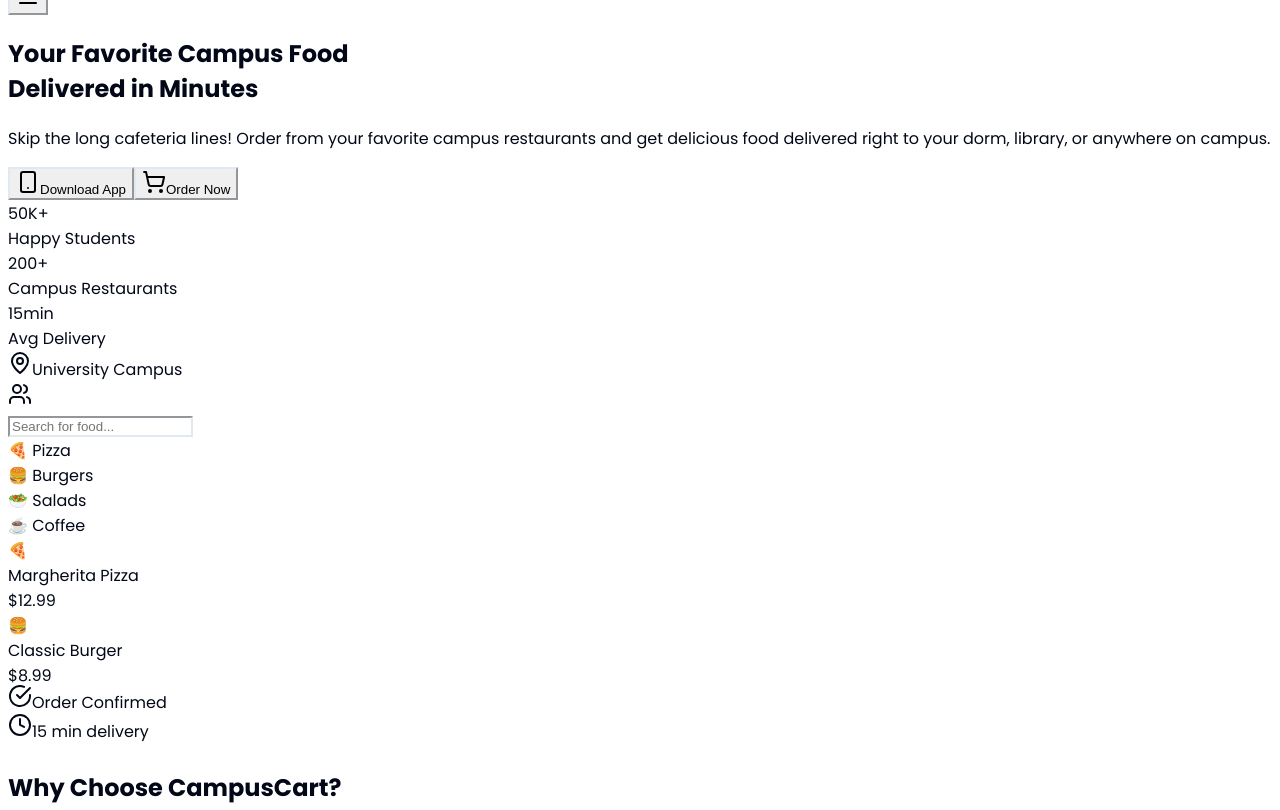
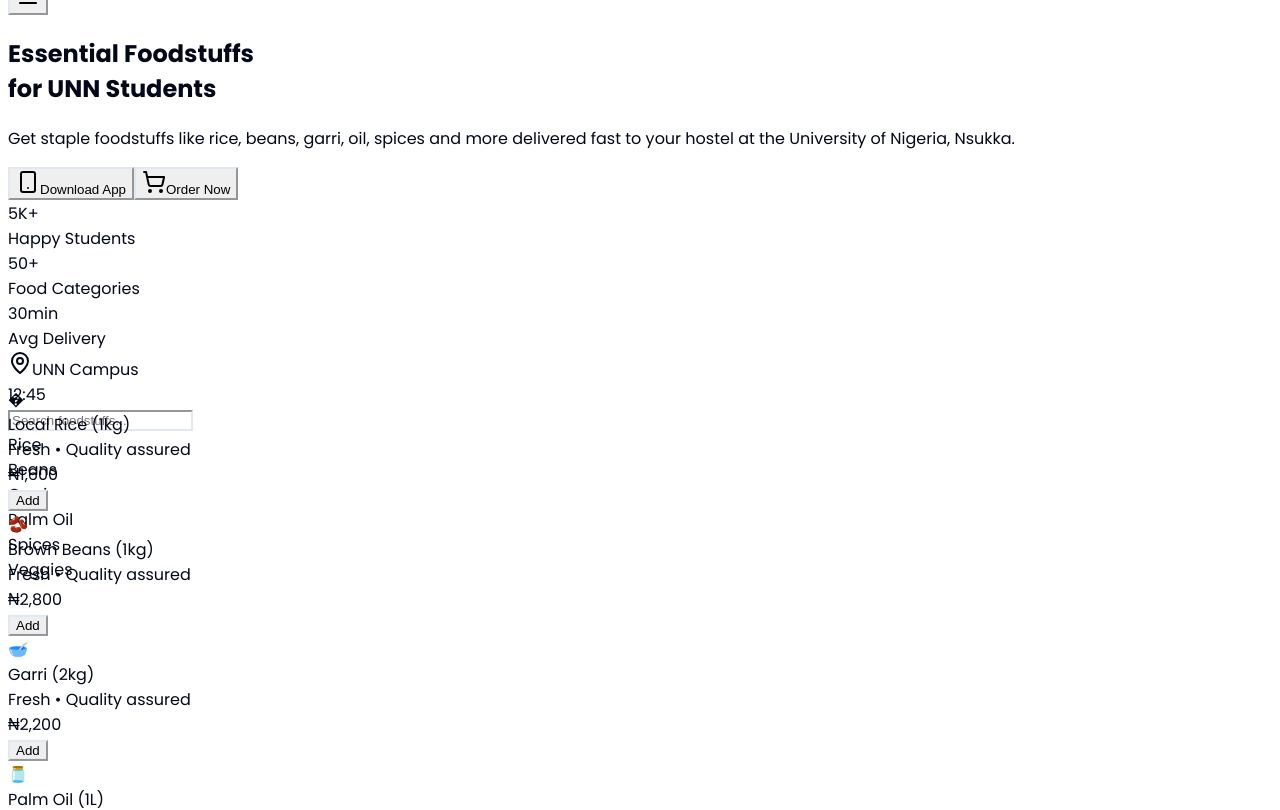
Before and after one commit to mylife-as-miles/CampusCart, a React (Vite) app in the folder landing-page/: page / in a window 1280 px wide. Shown: the part 141-951 px from the top of the page. Built offline with nearby package versions, Linux system fonts and the light colour scheme; the HTML template or start-up script is replaced by a standard one.

Commit message:
feat: update hero section content and enhance food categories for better user engagement

```diff
--- a/landing-page/src/App.tsx
+++ b/landing-page/src/App.tsx
@@ -153,11 +153,8 @@
                 variants={fadeInUp}
                 transition={{ duration: 0.6 }}
               >
-                Your Favorite{' '}
-                <span className="text-campusRed">Campus Food</span>
-                <br />
-                Delivered in{' '}
-                <span className="text-campusBlue">Minutes</span>
+                Essential <span className="text-campusRed">Foodstuffs</span>
+                <br />for <span className="text-campusBlue">UNN Students</span>
               </motion.h1>
 
               <motion.p
@@ -165,8 +162,7 @@
                 variants={fadeInUp}
                 transition={{ duration: 0.6, delay: 0.2 }}
               >
-                Skip the long cafeteria lines! Order from your favorite campus restaurants
-                and get delicious food delivered right to your dorm, library, or anywhere on campus.
+                Get staple foodstuffs like rice, beans, garri, oil, spices and more delivered fast to your hostel at the University of Nigeria, Nsukka.
               </motion.p>
 
               <motion.div
@@ -189,9 +185,9 @@
                 variants={stagger}
               >
                 {[
-                  { number: '50K+', label: 'Happy Students' },
-                  { number: '200+', label: 'Campus Restaurants' },
-                  { number: '15min', label: 'Avg Delivery' }
+                  { number: '5K+', label: 'Happy Students' },
+                  { number: '50+', label: 'Food Categories' },
+                  { number: '30min', label: 'Avg Delivery' }
                 ].map((stat, index) => (
                   <motion.div key={index} variants={fadeInUp} transition={{ duration: 0.6, delay: index * 0.1 }}>
                     <div className="text-2xl md:text-3xl font-bold text-gray-900">{stat.number}</div>
@@ -203,64 +199,115 @@
 
             <motion.div
               className="relative"
-              initial={{ opacity: 0, scale: 0.8 }}
+              initial={{ opacity: 0, scale: 0.9 }}
               animate={{ opacity: 1, scale: 1 }}
               transition={{ duration: 0.8, delay: 0.2 }}
             >
-              <div className="relative mx-auto w-80 h-96 bg-gray-900 rounded-3xl p-2 shadow-2xl">
-                <div className="w-full h-full bg-white rounded-2xl overflow-hidden">
-                  <div className="bg-gradient-to-r from-campusRed to-campusBlue p-4 text-white">
-                    <div className="flex items-center justify-between">
+              {/* iPhone frame */}
+              <motion.div
+                className="relative mx-auto w-[320px] h-[640px]"
+                whileHover={{ rotateX: 4, rotateY: -4 }}
+                transition={{ type: 'spring', stiffness: 120, damping: 12 }}
+              >
+                <div className="absolute inset-0 rounded-[3rem] bg-gradient-to-br from-zinc-200 to-zinc-50 p-[6px] shadow-[0_20px_60px_rgba(0,0,0,0.25)] border border-white/60">
+                  <div className="relative w-full h-full rounded-[2.6rem] overflow-hidden bg-black">
+                    {/* Dynamic Island / notch */}
+                    <div className="absolute top-3 left-1/2 -translate-x-1/2 w-32 h-9 bg-black rounded-full ring-1 ring-white/10 shadow-[inset_0_-1px_2px_rgba(255,255,255,0.25)]" />
+                    {/* Side buttons */}
+                    <div className="absolute left-[-2px] top-24 w-1 h-14 bg-zinc-300 rounded-r-full" />
+                    <div className="absolute left-[-2px] top-44 w-1 h-10 bg-zinc-300 rounded-r-full" />
+                    <div className="absolute right-[-2px] top-36 w-1 h-20 bg-zinc-300 rounded-l-full" />
+
+                    {/* Screen content */}
+                    <div className="absolute inset-0 bg-[radial-gradient(1200px_500px_at_50%_-20%,rgba(248,55,88,0.25),transparent_60%),radial-gradient(800px_400px_at_50%_120%,rgba(67,146,249,0.25),transparent_60%)]" />
+                    <div className="relative z-10 p-4 space-y-4">
+                      <div className="flex items-center justify-between text-white/90 pt-6">
                         <div className="flex items-center space-x-2">
                           <MapPin className="w-4 h-4" />
-                        <span className="text-sm">University Campus</span>
+                          <span className="text-xs">UNN Campus</span>
                         </div>
-                      <div className="w-8 h-8 bg-white/20 rounded-full flex items-center justify-center">
-                        <Users className="w-4 h-4" />
-                      </div>
-                    </div>
+                        <div className="text-xs">12:45</div>
                       </div>
 
-                  <div className="p-4 space-y-4">
-                    <div className="bg-gray-100 rounded-lg p-3">
+                      {/* Search */}
+                      <div className="bg-white/10 backdrop-blur-md border border-white/10 rounded-xl p-2">
                         <input
-                        type="text"
-                        placeholder="Search for food..."
-                        className="w-full bg-transparent text-sm outline-none"
                           readOnly
+                          placeholder="Search foodstuffs..."
+                          className="w-full bg-transparent text-white/90 placeholder-white/70 text-xs outline-none"
                         />
                       </div>
 
-                    <div className="flex space-x-2 overflow-x-auto">
-                      {['🍕 Pizza', '🍔 Burgers', '🥗 Salads', '☕ Coffee'].map((category, index) => (
+                      {/* Category pills */}
+                      <div className="flex space-x-2 overflow-x-auto no-scrollbar">
+                        {['Rice', 'Beans', 'Garri', 'Palm Oil', 'Spices', 'Veggies'].map((c, i) => (
                           <div
-                          key={index}
-                          className={`flex-shrink-0 px-3 py-2 rounded-full text-xs ${
-                            index === 0 ? 'bg-campusRed text-white' : 'bg-gray-100 text-gray-600'
-                          }`}
+                            key={c}
+                            className={`flex-shrink-0 px-3 py-1.5 rounded-full text-[10px] ${i === 0 ? 'bg-campusRed text-white' : 'bg-white/10 text-white/80 border border-white/10'}`}
                           >
-                          {category}
+                            {c}
                           </div>
                         ))}
                       </div>
 
+                      {/* Auto-scrolling product list */}
+                      <div className="relative h-72 overflow-hidden rounded-xl">
+                        <motion.div
+                          className="absolute inset-0"
+                          animate={{ y: [0, -220, 0] }}
+                          transition={{ duration: 12, repeat: Infinity, ease: 'linear' }}
+                        >
                           <div className="space-y-3">
                             {[
-                        { emoji: '🍕', name: 'Margherita Pizza', price: '$12.99' },
-                        { emoji: '🍔', name: 'Classic Burger', price: '$8.99' }
-                      ].map((item, index) => (
-                        <div key={index} className="flex items-center space-x-3 p-2 bg-gray-50 rounded-lg">
+                              { emoji: '�', name: 'Local Rice (1kg)', price: '₦1,600' },
+                              { emoji: '🫘', name: 'Brown Beans (1kg)', price: '₦2,800' },
+                              { emoji: '🥣', name: 'Garri (2kg)', price: '₦2,200' },
+                              { emoji: '🫙', name: 'Palm Oil (1L)', price: '₦3,400' },
+                              { emoji: '🧂', name: 'Spices Combo', price: '₦1,200' },
+                              { emoji: '🧅', name: 'Veggies Mix', price: '₦1,000' },
+                            ].concat([
+                              { emoji: '�', name: 'Local Rice (1kg)', price: '₦1,600' },
+                              { emoji: '🫘', name: 'Brown Beans (1kg)', price: '₦2,800' },
+                              { emoji: '🥣', name: 'Garri (2kg)', price: '₦2,200' },
+                            ]).map((item, idx) => (
+                              <motion.div
+                                key={idx}
+                                className="flex items-center space-x-3 p-3 bg-white/10 backdrop-blur-md border border-white/10 rounded-lg text-white"
+                                whileHover={{ scale: 1.02 }}
+                              >
                                 <div className="text-2xl">{item.emoji}</div>
                                 <div className="flex-1">
-                            <div className="font-medium text-sm">{item.name}</div>
-                            <div className="text-campusRed font-bold text-sm">{item.price}</div>
+                                  <div className="text-sm font-medium">{item.name}</div>
+                                  <div className="text-xs text-white/80">Fresh • Quality assured</div>
                                 </div>
+                                <div className="text-xs font-semibold">{item.price}</div>
+                                <Button size="sm" className="ml-2 h-7 px-3 bg-campusRed hover:bg-campusRed/90">
+                                  Add
+                                </Button>
+                              </motion.div>
+                            ))}
                           </div>
-                      ))}
+                        </motion.div>
+                        {/* gradient masks */}
+                        <div className="pointer-events-none absolute inset-x-0 top-0 h-10 bg-gradient-to-b from-black to-transparent" />
+                        <div className="pointer-events-none absolute inset-x-0 bottom-0 h-10 bg-gradient-to-t from-black to-transparent" />
+                      </div>
+
+                      {/* Bottom action */}
+                      <div className="flex items-center justify-between pt-1">
+                        <div className="text-white/80 text-xs flex items-center space-x-1">
+                          <Clock className="w-4 h-4" />
+                          <span>Avg 30 min</span>
+                        </div>
+                        <Button className="h-9 bg-white text-black hover:bg-white/90">
+                          <ShoppingCart className="w-4 h-4 mr-2" />
+                          Checkout
+                        </Button>
                       </div>
                     </div>
                   </div>
                 </div>
+              </motion.div>
 
               {/* Floating cards */}
               <motion.div
@@ -281,7 +328,7 @@
               >
                 <div className="flex items-center space-x-2">
                   <Clock className="w-5 h-5 text-campusBlue" />
-                  <span className="text-sm font-medium">15 min delivery</span>
+                  <span className="text-sm font-medium">30 min delivery</span>
                 </div>
               </motion.div>
             </motion.div>
```
Lines whose indentation alone changed are shown as unchanged.
